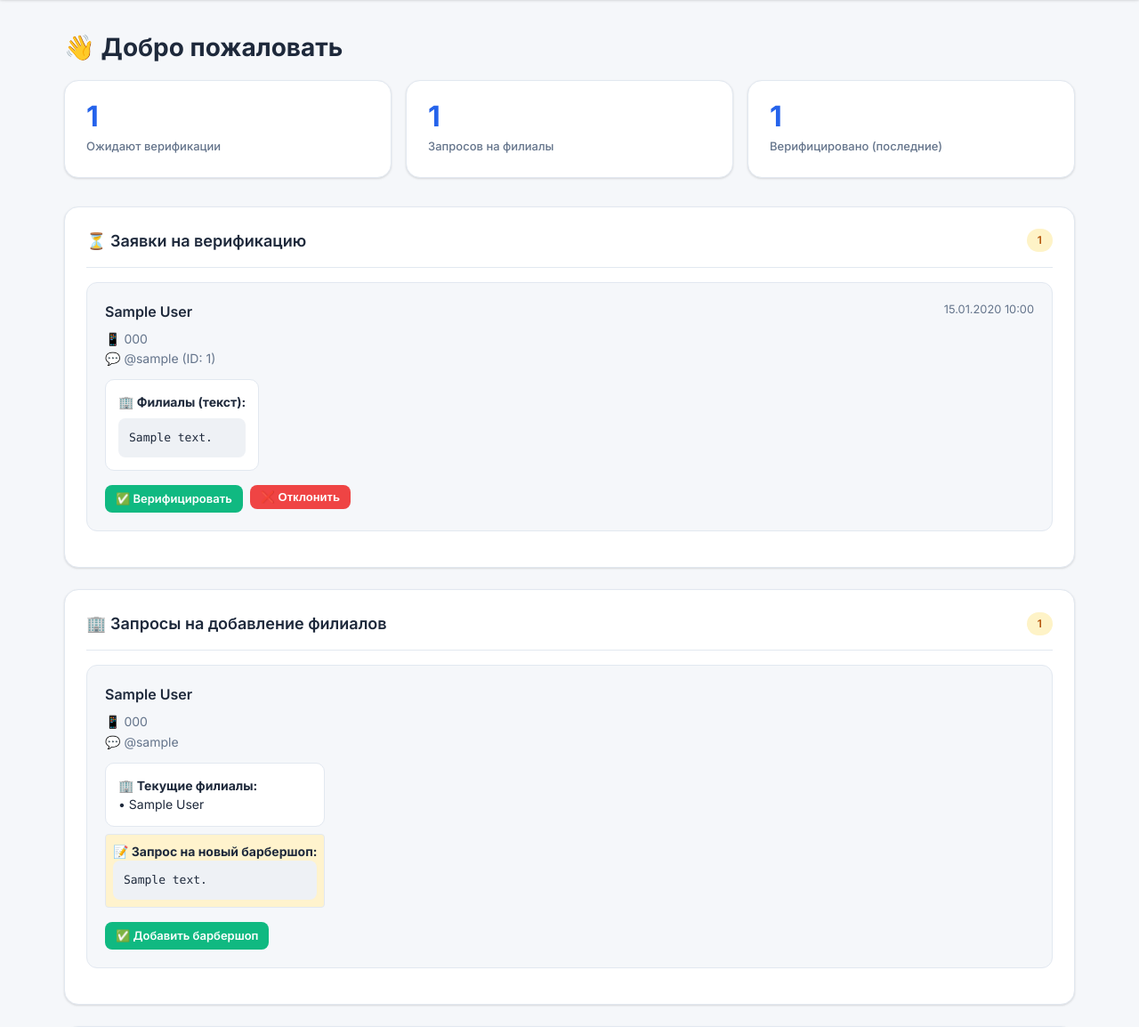
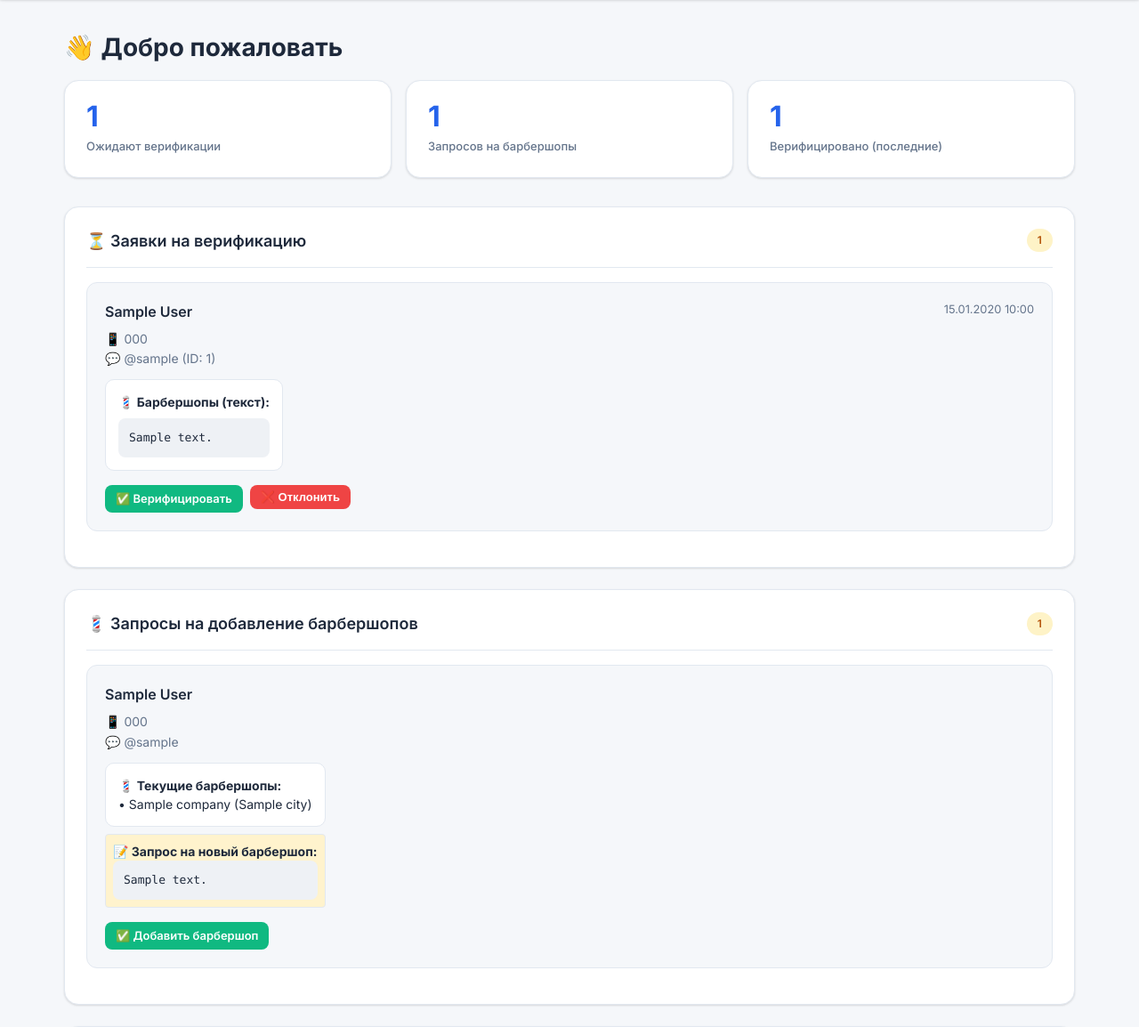
Before and after one commit to VGUROV050/borodach-franchise-bot, a FastAPI app: template admin/templates/dashboard.html in a window 1280 px wide. Shown: the part 59-1213 px from the top of the page at 89% size. Run offline with FastAPI, Linux system fonts and the light colour scheme; the template is opened without the code that fills it: most values are stand-ins (such as "Sample title", 1, 10 or a date in 2020).

Commit message:
refactor: remove all old branches references, use only YClients companies
- Updated dashboard labels from 'филиалы' to 'барбершопы'
- Dashboard now shows YClients companies for pending branch requests
- Removed old branches fallback in verify_partner
- Simplified verify_partner to only use YClients companies
- Fixed all template labels

```diff
--- a/admin/templates/dashboard.html
+++ b/admin/templates/dashboard.html
@@ -12,7 +12,7 @@
     </div>
     <div class="stat-card">
         <div class="stat-value">{{ pending_branches_count|default(0) }}</div>
-        <div class="stat-label">Запросов на филиалы</div>
+        <div class="stat-label">Запросов на барбершопы</div>
     </div>
     <div class="stat-card">
         <div class="stat-value">{{ verified_partners|length }}</div>
@@ -39,7 +39,7 @@
 
                 {% if partner.branches_text %}
                 <div class="partner-branches">
-                    <strong>🏢 Филиалы (текст):</strong><br>
+                    <strong>💈 Барбершопы (текст):</strong><br>
                     <pre>{{ partner.branches_text }}</pre>
                 </div>
                 {% endif %}
@@ -70,7 +70,7 @@
 {% if pending_branches %}
 <div class="card">
     <div class="card-header">
-        <h2 class="card-title">🏢 Запросы на добавление филиалов</h2>
+        <h2 class="card-title">💈 Запросы на добавление барбершопов</h2>
         <span class="badge badge-warning">{{ pending_branches_count }}</span>
     </div>
 
@@ -85,13 +85,13 @@
                 </div>
 
                 <div class="partner-branches">
-                    <strong>🏢 Текущие филиалы:</strong><br>
-                    {% if partner.branches %}
-                        {% for pb in partner.branches %}
-                            • {{ pb.branch.display_name or pb.branch.city }}<br>
+                    <strong>💈 Текущие барбершопы:</strong><br>
+                    {% if partner.companies %}
+                        {% for pc in partner.companies %}
+                            • {{ pc.company.name }}{% if pc.company.city %} ({{ pc.company.city }}){% endif %}<br>
                         {% endfor %}
                     {% else %}
-                        <em>Нет привязанных филиалов</em>
+                        <em>Нет привязанных барбершопов</em>
                     {% endif %}
                 </div>
 
```
Also changed, not shown: admin/routes.py (+9 -23 lines), admin/templates/verify_partner.html (+0 -19 lines).
